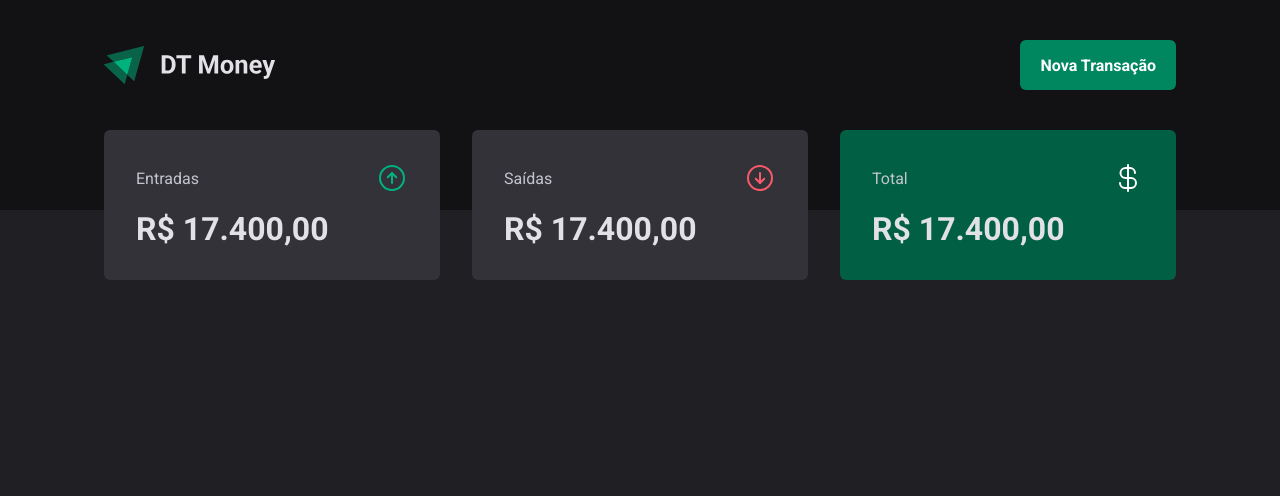
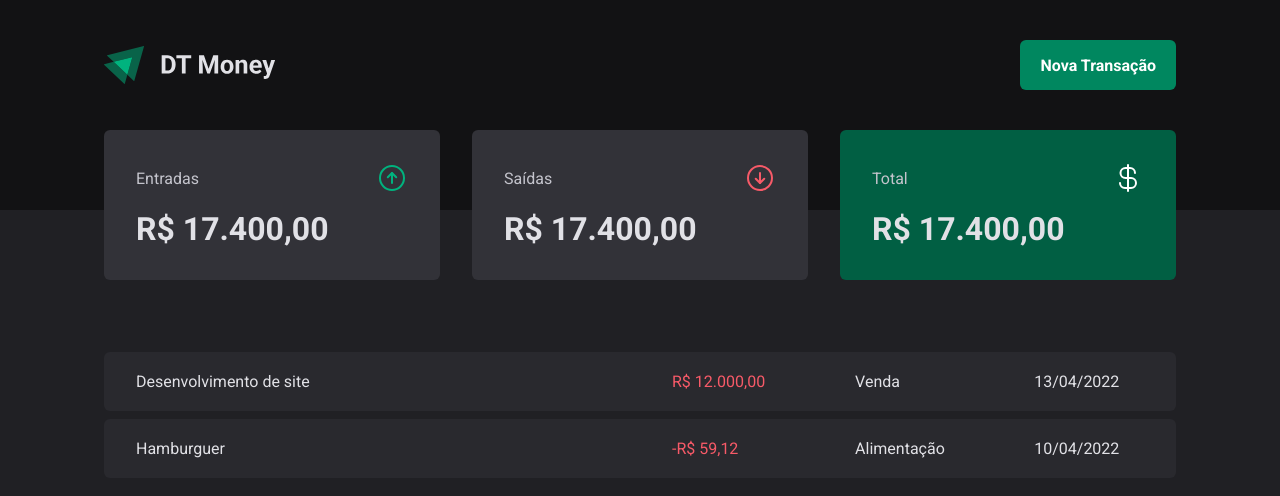
Before and after one commit to matheusbr1/dtmoney-ignite, a React (Vite) app: page / in a window 1280 px wide. Shown: the top 496 px of the page. Built offline with nearby package versions, Linux system fonts and the light colour scheme.

Commit message:
feat: create TransactionsTable component

```diff
--- a/src/pages/Transactions/index.tsx
+++ b/src/pages/Transactions/index.tsx
@@ -1,11 +1,31 @@
 import { Header } from "../../components/Header";
 import { Summary } from "../../components/Summary";
+import { PriceHighlight, TransactionsContainer, TransactionsTable } from "./styles";
 
  export function Transactions () {
   return (
     <div>
       <Header />
       <Summary />
+
+      <TransactionsContainer>
+        <TransactionsTable>
+          <tbody>
+            <tr>
+              <td width='50%' >Desenvolvimento de site</td>
+              <td><PriceHighlight variant='income' >R$ 12.000,00</PriceHighlight></td>
+              <td>Venda</td>
+              <td>13/04/2022</td>
+            </tr>
+            <tr>
+              <td width='50%' >Hamburguer</td>
+              <td><PriceHighlight variant="outcome" >-R$ 59,12</PriceHighlight></td>
+              <td>Alimentação</td>
+              <td>10/04/2022</td>
+            </tr>
+          </tbody>
+        </TransactionsTable>
+      </TransactionsContainer>
     </div>
   )
  }
--- a/src/pages/Transactions/styles.ts
+++ b/src/pages/Transactions/styles.ts
@@ -0,0 +1,40 @@
+import styled from "styled-components";
+
+export const TransactionsContainer = styled.main`
+  width: 100%;
+  max-width: 1120px;
+  margin: 4rem auto 0;
+  padding: 0 1.5rem;
+`
+
+export const TransactionsTable = styled.table`
+  width: 100%;
+  border-collapse: separate;
+  border-spacing: 0 0.5rem;
+  /* margin-top: 1.5rem; */
+
+  td {
+    padding: 1.25rem 2rem;
+    background: ${props => props.theme["gray-700"]};
+
+    &:first-child {
+      border-top-left-radius: 6px;
+      border-bottom-left-radius: 6px
+    }
+    &:last-child {
+      border-top-right-radius: 6px;
+      border-bottom-right-radius: 6px
+    }
+  }
+`;
+
+interface PriceHighlightProps {
+  variant: 'income' | 'outcome'
+}
+
+export const PriceHighlight = styled.span<PriceHighlightProps>`
+  color: ${props => props.color === 'income'
+    ? props.theme["green-300"]
+    : props.theme["red-300"]
+  }
+`
```
